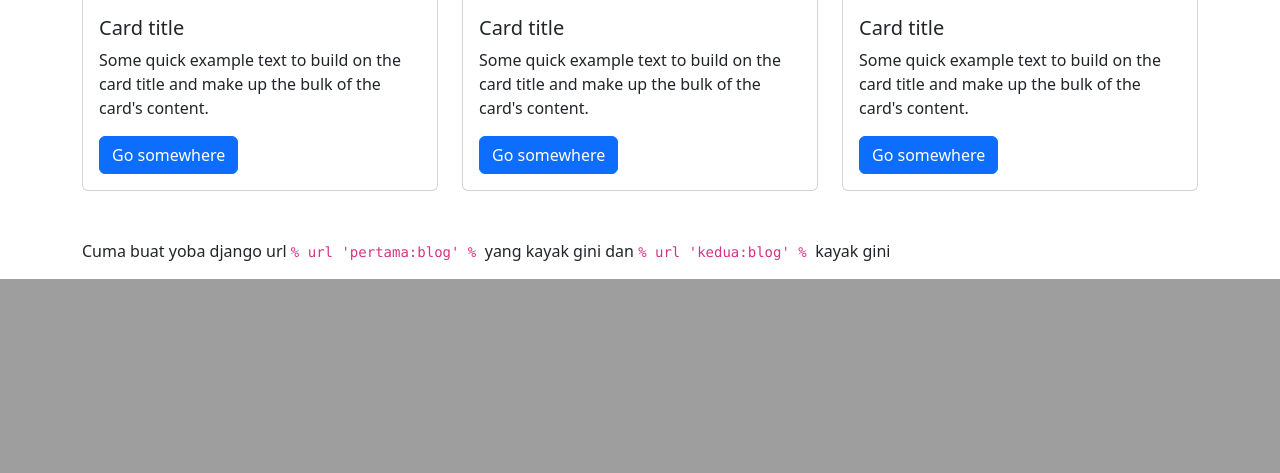
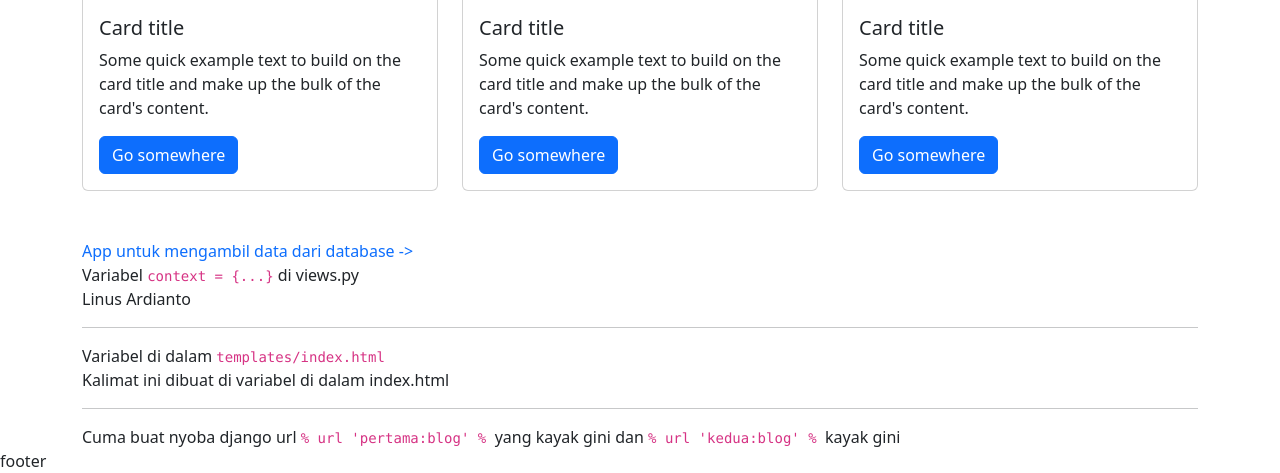
Before and after one commit to adipiscingelite/Mpp-Py, a Django app: page / in a window 1280 px wide. Shown: the part 1313-1786 px from the top of the page. Before the commit the page ends 1592 px from the top, so only its background shows below. Run offline with Django 5.2, Linux system fonts and the light colour scheme.

Commit message:
belajar variabel

```diff
--- a/aplikasi_django/templates/index.html
+++ b/aplikasi_django/templates/index.html
@@ -119,10 +119,29 @@
 
 
     </div>
-    <p class="container">
-      Cuma buat yoba django url <code> % url 'pertama:blog' % </code> yang kayak gini dan <code> % url 'kedua:blog' % </code> kayak gini
-    </p>
+    <div class="container">
+      <a href="{% url 'kedua:tes' %}" class="text-decoration-none">App untuk mengambil data dari database -></a>
+      <div>
+        <span>Variabel </span><code>context = {...}</code> <span>di views.py</span>
+        <br>
+        <span>{{ firstname }}</span>
+        <span>{{ lastname }}</span>
+      </div>
+      <hr>
+      <div>
+        <span>Variabel di dalam <code>templates/index.html</code></span>
+        <br>
+        {% with kalimat="Kalimat ini dibuat di variabel di dalam index.html" %}
+        <span>{{ kalimat }}</span>
+        {% endwith %}
+      </div>
+      <hr>
+      Cuma buat nyoba django url <code> % url 'pertama:blog' % </code> yang kayak gini dan <code> % url 'kedua:blog' % </code> kayak gini
+    </div>
   </div>
+  <footer>
+    footer
+  </footer>
 
   <script src="https://cdn.jsdelivr.net/npm/bootstrap@5.3.2/dist/js/bootstrap.bundle.min.js"
     integrity="sha384-C6RzsynM9kWDrMNeT87bh95OGNyZPhcTNXj1NW7RuBCsyN/o0jlpcV8Qyq46cDfL"
--- a/aplikasi_django/urls.py
+++ b/aplikasi_django/urls.py
@@ -6,5 +6,6 @@ app_name = 'pertama'
 urlpatterns = [
     path('', views.index, name='index'),
     path('blog/', views.blog, name='blog'),
+
     path('kedua/', include('aplikasi_django_kedua.urls')),
 ]
--- a/aplikasi_django/views.py
+++ b/aplikasi_django/views.py
@@ -1,15 +1,14 @@
 from django.shortcuts import render
 from django.http import HttpResponse
+from django.template import loader
 
 def index(request):
+    context = {
+        'firstname': 'Linus',
+        'lastname': 'Ardianto',
+    }
+    return render(request, 'index.html', context)
     # return HttpResponse("Hello world!")
-    return render(request, 'index.html')
-
 
 def blog(request):
     return render(request, 'blog.html')
-
-# def index_kedua(request):
-#     return render(request, 'kedua/home.html')
-
-# # cek
--- a/aplikasi_django_kedua/templates/tes.html
+++ b/aplikasi_django_kedua/templates/tes.html
@@ -13,11 +13,13 @@
 
   <hr>
 
-  <h3>List</h3>
+  <h3>List data dari database</h3>
   <ul>
       {% for product in products %}
       <li>{{ product.name }} - Rp{{ product.price }}</li>
       {% endfor %}
   </ul>
+
+
 </body>
 </html>
--- a/aplikasi_django_kedua/views.py
+++ b/aplikasi_django_kedua/views.py
@@ -2,5 +2,5 @@ from django.shortcuts import render
 from .models import Product
 
 def tes(request):
-    products = Product.objects.all()
+    products = Product.objects.first()
     return render(request, 'tes.html', {'products': products})
```
Also changed, not shown: aplikasi_django/models.py (line endings or trailing spaces).
